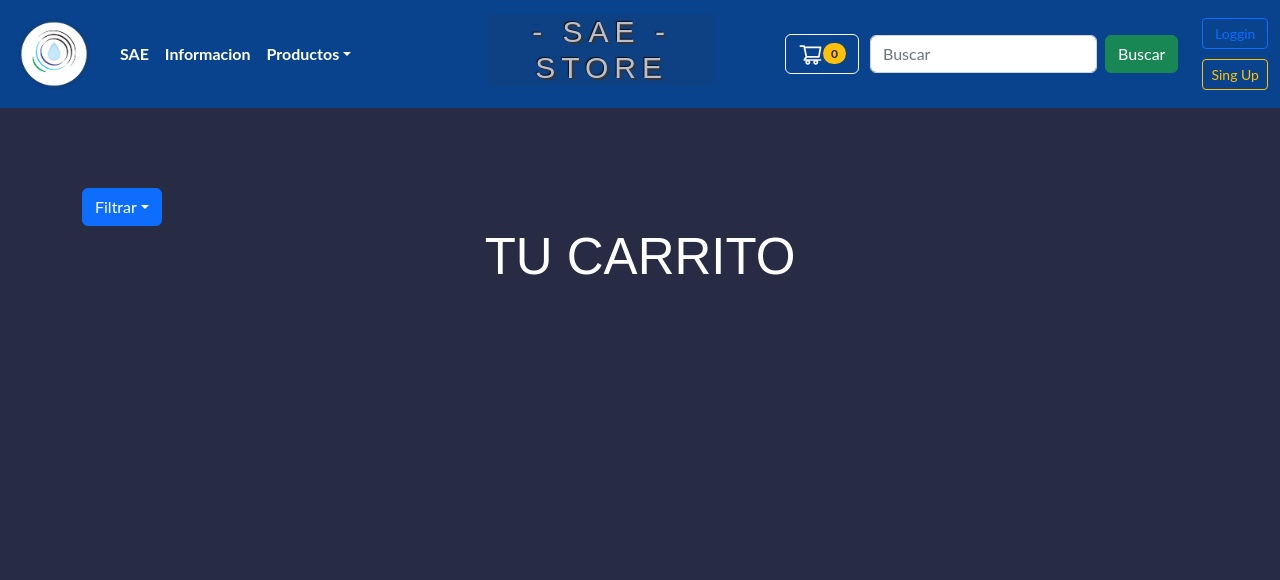
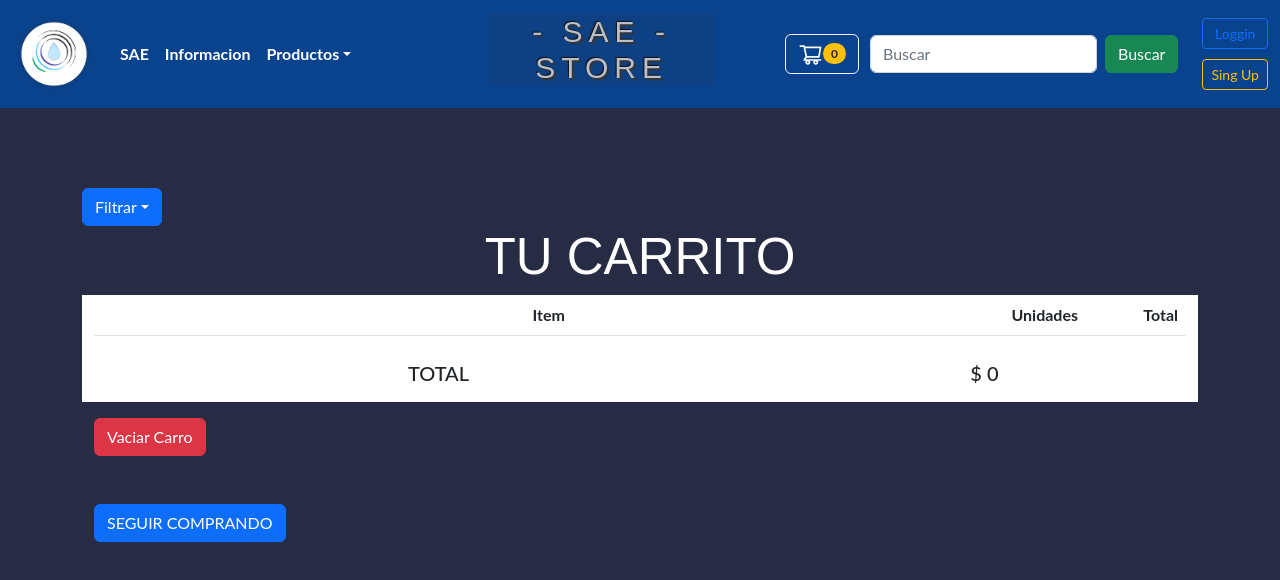
Before and after one commit to bakiUru/Tienda-React, a React (Create React App) app: page /cart in a window 1280 px wide. Shown: the top 580 px of the page. Built offline with nearby package versions, Linux system fonts and the light colour scheme.

Commit message:
Avances en Carrito

```diff
--- a/src/App.js
+++ b/src/App.js
@@ -20,7 +20,7 @@ function App() {
 
   return (
     <BrowserRouter>
-    <CartProvider valueCart={0}>
+    <CartProvider >
       <div className="App">
         <header className="App-header">
           <NavBar />
--- a/src/Context/CartContext.js
+++ b/src/Context/CartContext.js
@@ -2,89 +2,86 @@ import React, { createContext, useState } from "react";
 
 export const CartContext = createContext([]);
 
-const  CartProvider = ({children})=>{
-const [cart, setCart] = useState([])
+const CartProvider = ({ children }) => {
+  const [cart, setCart] = useState([]);
 
   //Clase de objeto de Compra
-class CartShopItem
-{
-  constructor (id, nameItem, quantity, price){
+  class CartShopItem {
+    constructor(id, nameItem, quantity, price,img) {
       this.id = id;
       this.nameItem = nameItem;
       this.quantity = quantity;
-    this.price = price*quantity;
+      this.price = price * quantity;
+      this.img = img;
+
     }
   }
 
   //Context - Funciones
-  const isInCart=(cart,id)=>{
-    return  cart.find(item=>item.id == id)
+  const isInCart = (cart, id) => {
+    return cart.find((item) => item.id == id);
+  };
+
+  const totalAmount = (cart) =>{
+
+    return cart.map(element => element.price).reduce((a, b) => a + b, 0);
 
   }
-
   const cleanCart = () => setCart([]);
 
-
   //Envio datos al carro
-  const addItemsCart=(id, nameItem, quantity, price)=>{
-    let newItem = new CartShopItem(id, nameItem, quantity, price);
-
+  const addItemsCart = (id, nameItem, quantity, price,img) => {
+    let newItem = new CartShopItem(id, nameItem, quantity, price,img);
 
     //Si no esta vacio el Carro ->Buscar elemento
-      if (cart.length != 0){
+    if (cart.length != 0) {
       //Encuentra y modifica cantidad
-        if(isInCart(cart,id)){
-          setCart( cart.map(item=>item.id == id
-            ? { ...item, quantity: newItem.quantity, price: price*quantity } : item))
-          console.log('lo encontre:',cart)
-          console.log("Se sumaron:"+(newItem.quantity)+" cantidades");
-          console.log("ES la funcion ",isInCart(cart,id))
-
+      if (isInCart(cart, id)) {
+        setCart(
+          cart.map((item) =>
+            item.id == id
+              ? { ...item, quantity: newItem.quantity, price: price * quantity }
+              : item
+          )
+        );
+        console.log("lo encontre:", cart);
+        console.log("Se sumaron:" + newItem.quantity + " cantidades");
+        console.log("ES la funcion ", isInCart(cart, id));
       }
       //No encuentra Agrega uno nuevo
-      else{
-        setCart([...cart, {...newItem}]);
-        console.log('Nuevo item al Carro.');
-
+      else {
+        setCart([...cart, { ...newItem }]);
+        console.log("Nuevo item al Carro.");
       }
-
     }
     //Si esta Vacio Crea El primer Elemento
-      else
-        setCart([newItem])
+    else setCart([newItem]);
 
-
-
-
-
-
-
-
-
-
-
-          console.log("Que hay en el Carro:",cart);
-  }
+    console.log("Que hay en el Carro:", cart);
+  };
 
   //Cantidad de unidades
-  const CantUnitCart = () =>{
-    cart.map(item => {return cart.quantity + item.quantity})
-  }
+  const itemUnitCart = () => {
+    cart.map((item) => {
+      return cart.quantity + item.quantity;
+    });
+  };
 
   return (
-    <CartContext.Provider value={{
+    <CartContext.Provider
+      value={{
         cart,
         isInCart,
         addItemsCart,
-        CantUnitCart,
+        itemUnitCart,
         cleanCart,
-        cantItemInCart : cart.length
-        }}>
-
+        totalAmount,
+        cantItemInCart: cart.length,
+      }}
+    >
       {children}
     </CartContext.Provider>
-  )
+  );
+};
 
-}
-
-export default CartProvider
+export default CartProvider;
--- a/src/Pages/Cart/CartPage.js
+++ b/src/Pages/Cart/CartPage.js
@@ -1,6 +1,81 @@
-import  React from 'react'
+import  React, {useContext,useState,useEffect} from 'react'
+import { Table } from 'react-bootstrap';
+import { Container } from 'react-bootstrap';
+import {CartContext} from '../../Context/CartContext';
+import { ItemCart } from '../../components/ItemCart/ItemCart';
+import { NavLink } from "react-router-dom";
+import Button from "react-bootstrap/Button";
+
 import './CartPage.css'
 
+
 export function CartPage(){
-    return <h1>Tu Carrito</h1>
+    const {cart, totalAmount , cleanCart, cantItemInCart} = useContext(CartContext);
+
+    const[cartNow, setCartNow] = useState(cart);
+    const[totalPrice, setTotalPrice] = useState(0);
+
+
+    useEffect(()=>{
+
+
+    },[cartNow])
+
+    useEffect(()=>{
+
+            setTotalPrice(totalAmount(cartNow))
+            console.log(totalAmount(cartNow))
+            if (cantItemInCart==0)
+            {
+                setCartNow([])
+                setTotalPrice(0)
+            }
+        },[cantItemInCart])
+
+
+
+    return(
+        <>
+        <h1>Tu Carrito</h1>
+        <Container className='contTable'>
+        <Table className='tableCart'>
+        <thead>
+          <tr>
+            <th >Item</th>
+            <th className='unitItem'>Unidades</th>
+            <th className='tot'>Total</th>
+          </tr>
+        </thead>
+        </Table>
+        {cartNow.map(item=>{
+            return (<ItemCart key={item.id} {...item}></ItemCart>)
+        })}
+        <Table className='tableCart'>
+        <tr>
+            <th><h5>TOTAL</h5></th>
+            <th><h5>$ {totalPrice}</h5></th>
+        </tr>
+        </Table>
+        </Container>
+        <Container>
+        <Button
+        variant="danger"
+        onClick={cleanCart}
+      >
+        Vaciar Carro
+      </Button>
+
+        <br>
+        </br>
+        <br>
+        </br>
+        <br>
+        </br>
+        <NavLink to="/items" className="btn btn-primary ">
+                  SEGUIR COMPRANDO
+        </NavLink>
+        </Container>
+        </>
+
+    );
 }
--- a/src/components/CartWidget/CartWidget.js
+++ b/src/components/CartWidget/CartWidget.js
@@ -1,4 +1,4 @@
-import React, {useState,useEffect,useContext} from "react";
+import React, { useState, useEffect, useContext } from "react";
 import Button from "react-bootstrap/esm/Button";
 import Badge from "react-bootstrap/Badge";
 import Offcanvas from "react-bootstrap/Offcanvas";
@@ -8,20 +8,19 @@ import { NavLink } from "react-router-dom";
 import { CartContext } from "../../Context/CartContext";
 
 export function CartWidget() {
-
-    const {cantItemInCart} =  useContext(CartContext);;
+  const { cantItemInCart, cart} = useContext(CartContext);
 
   const [show, setShow] = useState(false);
+  const [cartNow, setCartNow] = useState(cart);
+
+
 
   const handleClose = () => setShow(false);
   const handleShow = () => setShow(true);
 
   useEffect(() => {
     //Desactivo btn de suma al limite de STOCK
-
   }, [cantItemInCart]);
-
-
 
   return (
     <div>
@@ -31,34 +30,45 @@ export function CartWidget() {
           {cantItemInCart}
         </Badge>
       </Button>
-        <Offcanvas show={show} placement='end' onHide={handleClose} >
+      <Offcanvas show={show} placement="end" onHide={handleClose}>
         <Offcanvas.Header closeButton>
           <Offcanvas.Title>Carrito</Offcanvas.Title>
         </Offcanvas.Header>
         <Offcanvas.Body>
           Lista de los Productos
-           {cantItemInCart == 0?
+          {cantItemInCart == 0 ? (
             <div>
-
               <span>
                 <br></br>
-             No hay Items en El carro</span>
+                No hay Items en El carro
+              </span>
               <br></br>
               <br></br>
             </div>
-           :
+          ) : (
             <div>
-
               <br></br>
               <span>Tus Articulos:</span>
               <br></br>
+              {console.log(cartNow)}
+              {cartNow.map(item =>{
+                return (<span>{item.nameTitle}</span>)
+              })}
               <br></br>
             </div>
-           }
-           <Button className="pay btn btn-primary" variant="outline-light" onHide={handleClose} > <NavLink className='payLink' to='/cart'>PAGAR</NavLink></Button>
+          )}
+          <Button
+            className="pay btn btn-primary"
+            variant="outline-light"
+            onHide={handleClose}
+          >
+            {" "}
+            <NavLink className="payLink" to="/cart">
+              PAGAR
+            </NavLink>
+          </Button>
         </Offcanvas.Body>
       </Offcanvas>
-
     </div>
   );
 }
--- a/src/components/FilterBtn/FilterBtn.js
+++ b/src/components/FilterBtn/FilterBtn.js
@@ -24,7 +24,6 @@ export function FilterBtn() {
   const handleSelection = (e) => {
     let elemnt = e.target;
     setValueCat(elemnt.getAttribute("value"));
-    console.log(elemnt.getAttribute("value"));
 
   };
 
--- /dev/null
+++ b/src/components/ItemCart/ItemCart.css
@@ -0,0 +1,22 @@
+.contTable{
+    background-color: white;
+}
+.tableCart{
+    background-color: white;
+    text-align: center;
+}
+.numItem{
+    width: 20px;
+}
+.unitItem{
+    width: 20px;
+}
+.tot{
+    width: 100px;
+    text-align: end;
+}
+
+.itemRow{
+    width: 88%;
+    text-align: justify;
+}
--- /dev/null
+++ b/src/components/ItemCart/ItemCart.js
@@ -0,0 +1,38 @@
+import React from "react";
+import  {Table}  from "react-bootstrap";
+import { Figure } from "react-bootstrap";
+import './ItemCart.css'
+const srverImg = "https://saeriego.tech/";
+
+function FigureItem({img,name}) {
+    return (
+      <Figure>
+        <Figure.Image
+          width={120}
+          height={130}
+          alt="120x130"
+          src={srverImg+img}
+        />
+       <Figure.Caption>
+       {name}
+     </Figure.Caption>
+     </Figure>
+    );
+  }
+
+
+export function ItemCart({nameItem,img,price, quantity}){
+
+
+    return(
+        <Table striped bordered hover className="tableCart">
+     {console.log(img)}
+          <tr>
+            <td className="itemRow"><FigureItem img={img} name={nameItem}/></td>
+            <td className='unitItem'>{quantity}</td>
+            <td className='tot'>{price}</td>
+          </tr>
+
+        </Table>
+    );
+}
--- a/src/components/ItemList/ItemList.js
+++ b/src/components/ItemList/ItemList.js
@@ -85,7 +85,7 @@ export function ItemList({ ItemTitle, countCart }) {
         <>
         <Titulo></Titulo>
           <div id="contItems"></div>
-          <Container className="contListItem" onLoad={postLoad}>
+          <Container className="contListItem">
             {listItem.map((item) => {
               return (
                 <Item countCart={countCart} key={item.id} {...item}></Item>
```
Also changed, not shown: src/components/ItemDetail/ItemDetail.js (+5 -5 lines). Lines whose indentation alone changed are shown as unchanged.
